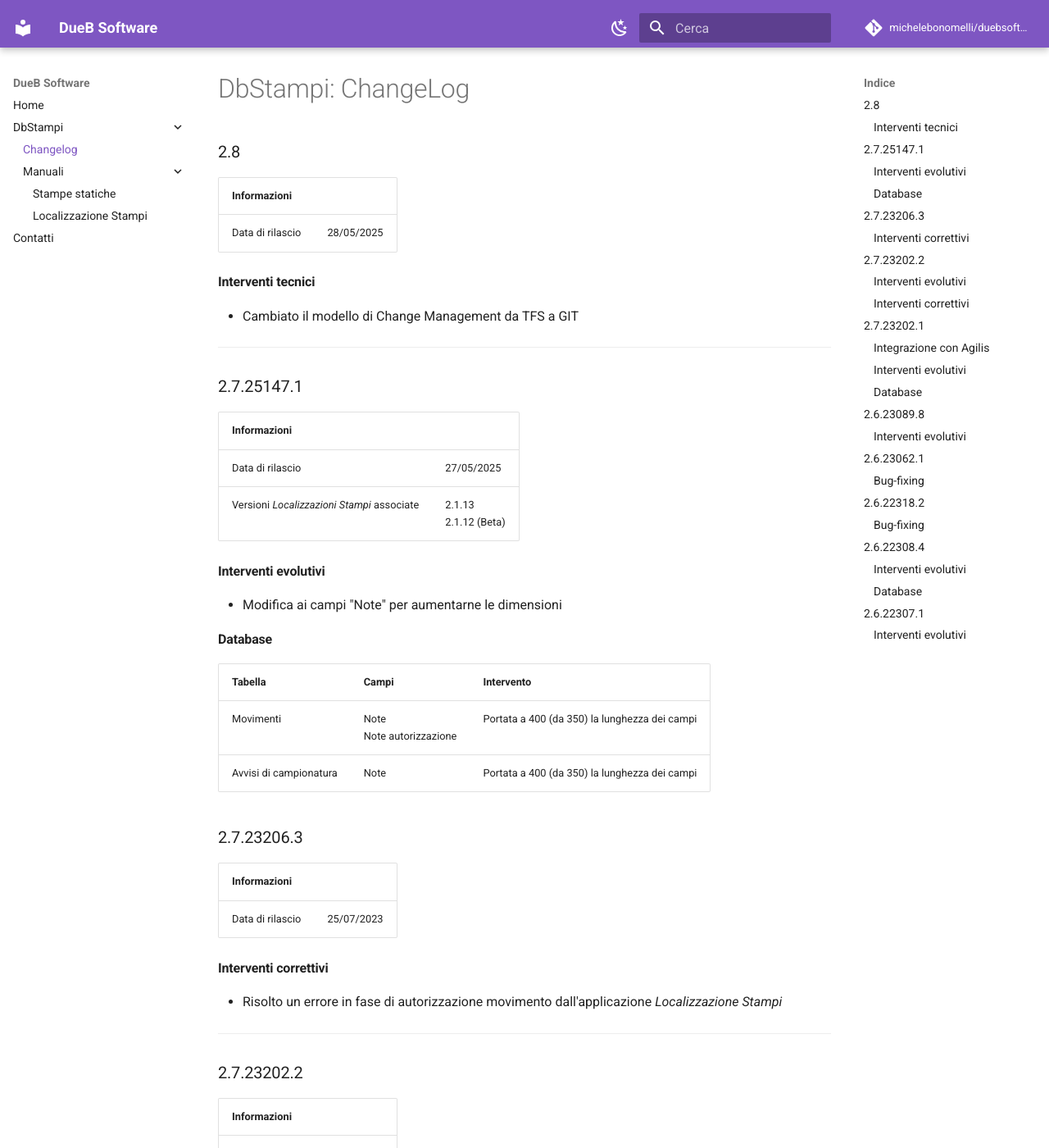
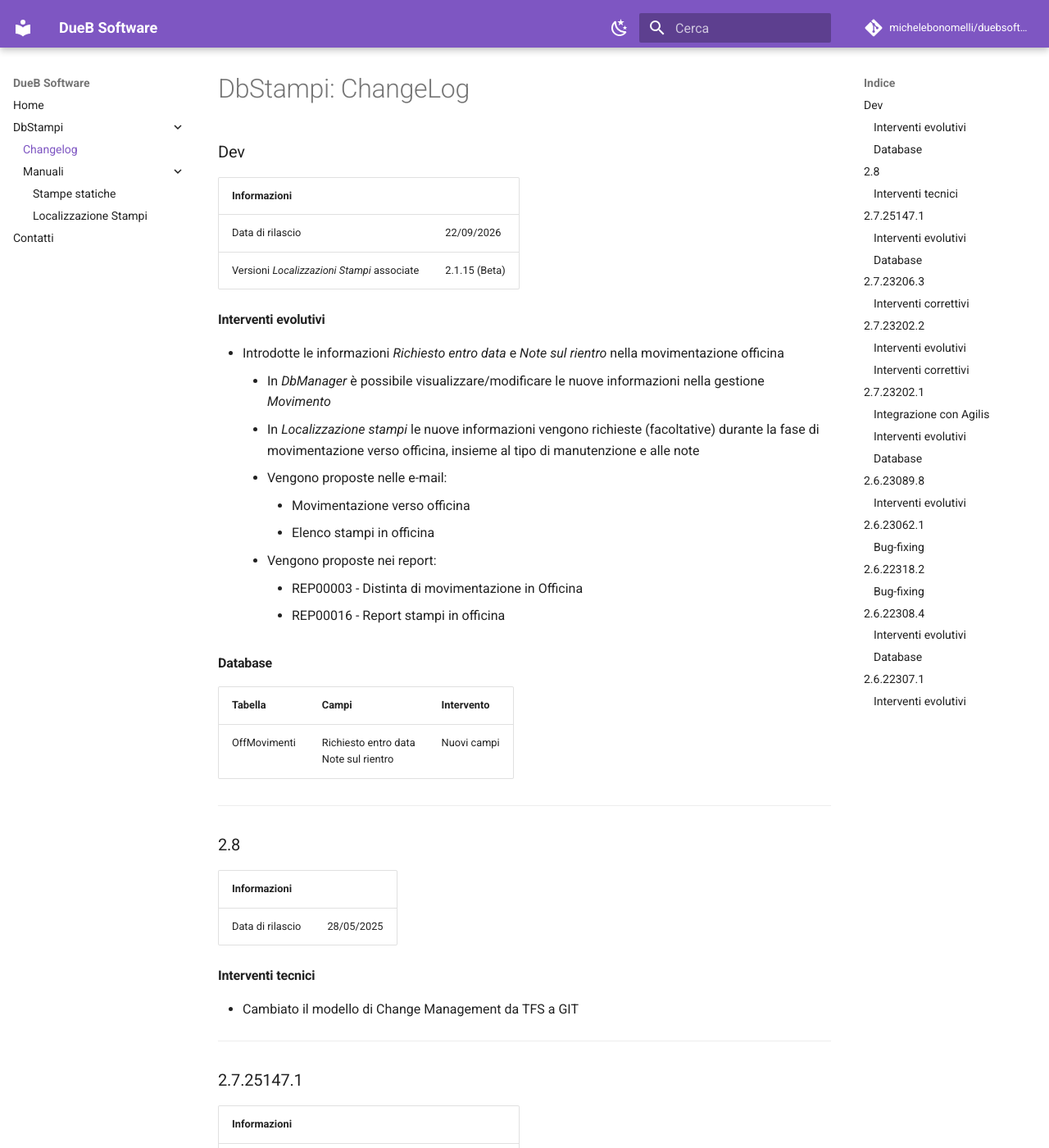
Before and after one commit to michelebonomelli/duebsoftware-docs, an MkDocs documentation site: the page built from docs/products/dbstampi/changelog.md, in a window 1280 px wide and 1400 px high. Shown: the whole window at 82% size. Built offline with MkDocs 1.6.1 and Material for MkDocs 9.7.7, drawn with Linux system fonts in a browser that asks for light colours; comment, search, counter and statistics services are not loaded; the version menu is left out.

Commit message:
update changelog

```diff
--- a/docs/products/dbstampi/changelog.md
+++ b/docs/products/dbstampi/changelog.md
@@ -1,6 +1,6 @@
 # DbStampi: ChangeLog
-<!--
-### 2.8.26265.2
+
+### Dev
 
 | Informazioni |  |
 | --- | --- |
@@ -14,13 +14,16 @@
 	- Vengono proposte nelle e-mail:
 		- Movimentazione verso officina
 		- Elenco stampi in officina
+	- Vengono proposte nei report:
+		- REP00003 - Distinta di movimentazione in Officina
+		- REP00016 - Report stampi in officina
 
 #### Database
 | Tabella | Campi | Intervento |
 | --- | --- | --- |
 | OffMovimenti | Richiesto entro data</br>Note sul rientro | Nuovi campi |
 
---- -->
+---
 ### 2.8
 
 | Informazioni |  |
```
